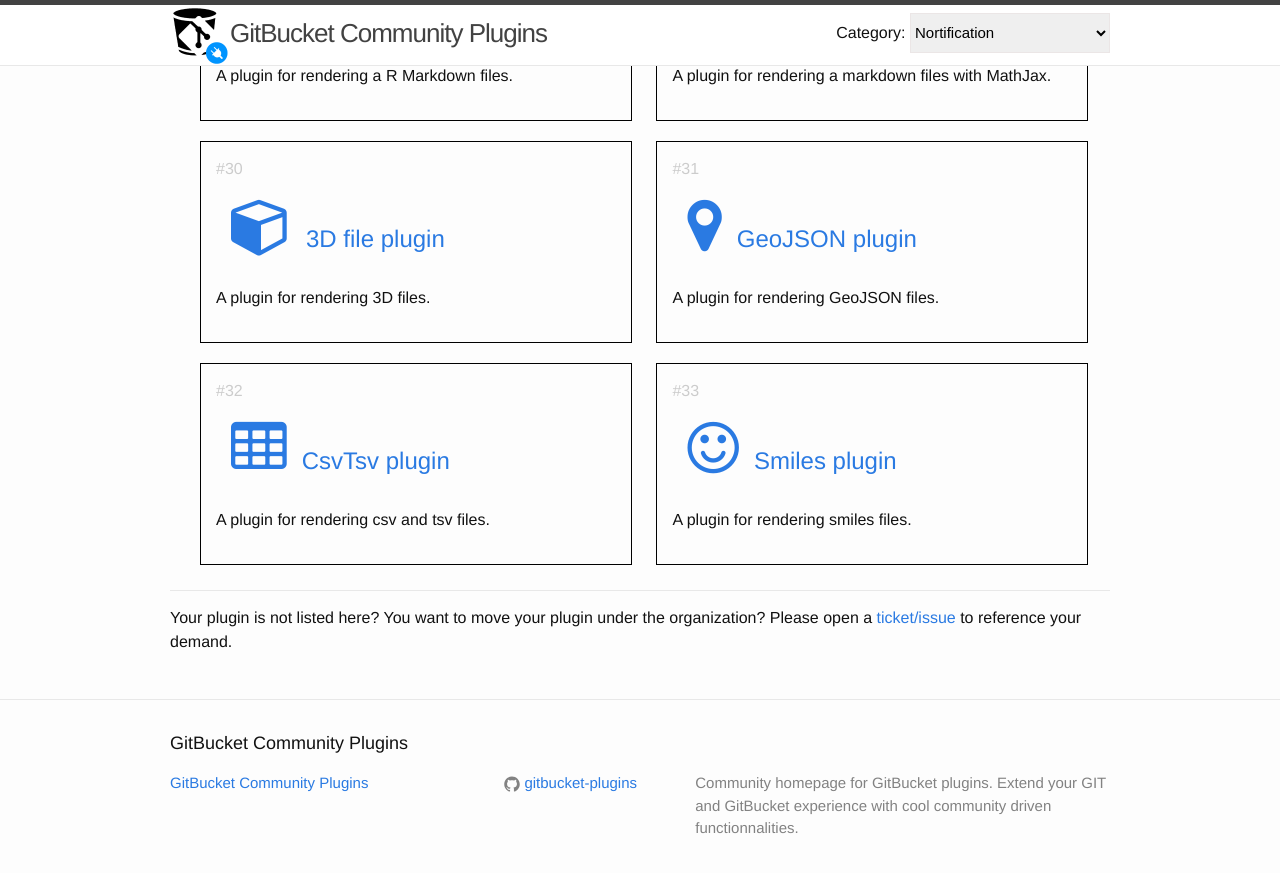
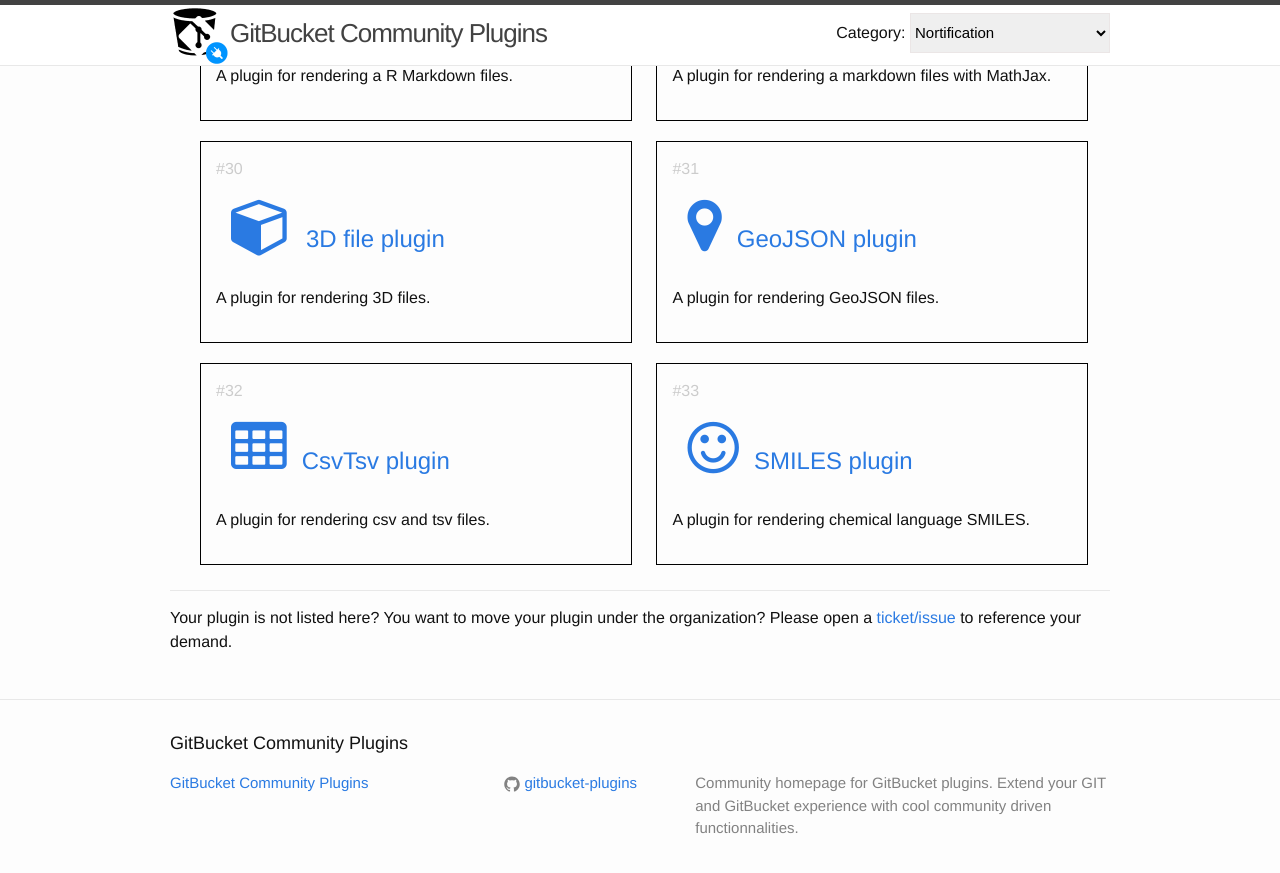
Before and after one commit to gitbucket-plugins/gitbucket-plugins.github.io, a Jekyll site: the page built from index.html, in a window 1280 px wide and 900 px high, scrolled down 4375 px. Shown: the top 873 px of the window. Built offline with Jekyll 4.4.1, drawn with Linux system fonts in a browser that asks for light colours.

Commit message:
update description

```diff
--- a/_data/plugins.yml
+++ b/_data/plugins.yml
@@ -238,8 +238,8 @@
       icon: fa fa-table
       distributed: false
 
-    - name: Smiles plugin
-      description: A plugin for rendering smiles files.
+    - name: SMILES plugin
+      description: A plugin for rendering chemical language SMILES.
       url: https://github.com/onukura/gitbucket-smiles-plugin
       icon: fa fa-smile-o
       distributed: false
```
